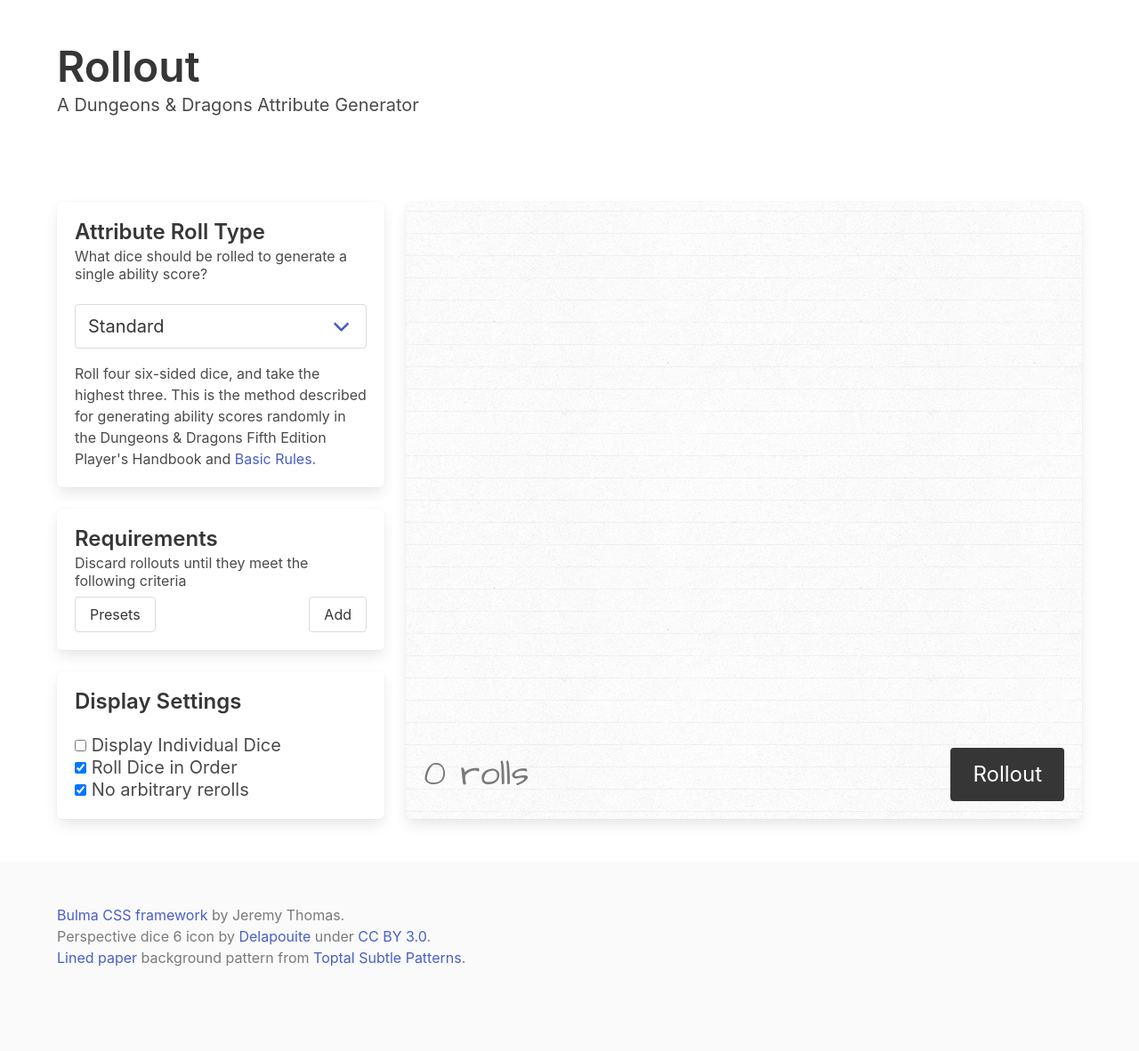
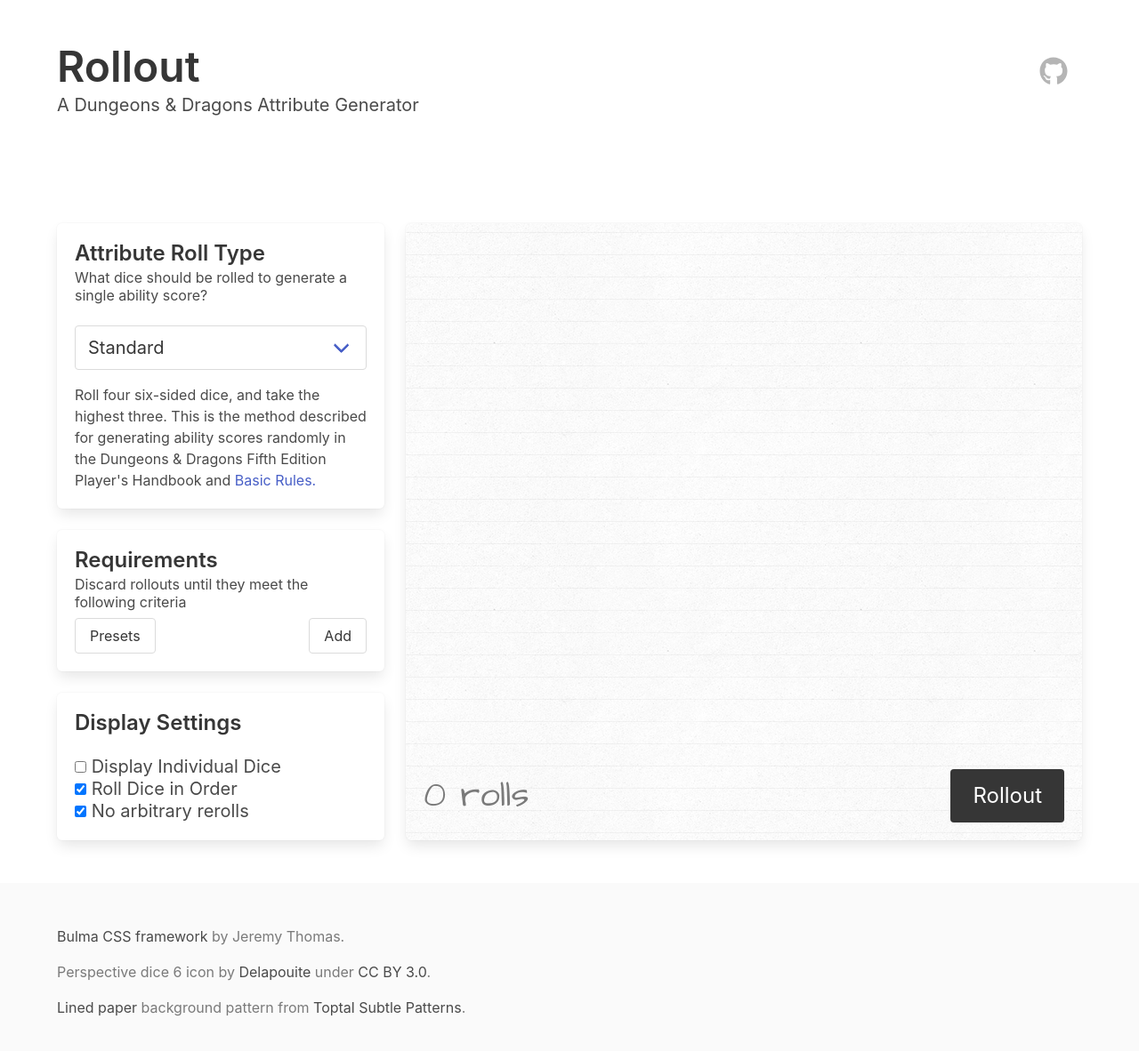
Before and after one commit to dwgill/rollout, a React (Create React App) app: page / in a window 1280 px wide. Shown: the top 1182 px of the page at 89% size. Built offline with nearby package versions, Linux system fonts and the light colour scheme.

Commit message:
Some work on corner icon

```diff
--- a/src/components/Credits/styles.module.css
+++ b/src/components/Credits/styles.module.css
@@ -1,7 +1,9 @@
 .link {
   composes: link from global;
-  /* composes: has-text-grey-dark from global;
-  composes: has-text-weight-semibold from global; */
+  /* composes: has-text-grey-dark from global; */
+  /* composes: has-text-grey from global; */
+  composes: has-text-grey-dark from global;
+  /* composes: has-text-weight-semibold from global; */
 }
 
 .list {
@@ -10,3 +12,7 @@
 .credit {
   composes: has-text-grey from global;
 }
+
+.credit:not(:last-child) {
+  margin-bottom: 1rem;
+}
--- a/src/components/RequirementDisplay/PresetsModal/PresetsModalInterior/PresetsModalInteriorView.js
+++ b/src/components/RequirementDisplay/PresetsModal/PresetsModalInterior/PresetsModalInteriorView.js
@@ -43,20 +43,20 @@ const PresetsModalInteriorView = ({
       <Button title="The Colville" onClick={handleSetColville}>
         A method described by Matt Colville in his{' '}
         <A link={colvilleLink}>Running the Game</A> series. Roll the standard
-        4d6, drop 1, six times in order, but start over again if the all the
-        modifiers add up to less than +2.
+        4d6 and drop the lowest die, six times in order, but start over again if
+        the all the modifiers add up to less than +2.
       </Button>
       <Button title="The Colville Classic" onClick={handleSetColvilleClassic}>
         The original approach{' '}
         <A link={colvilleClassicLink}>advocated by Matt Colville</A> when
-        introducing players to Dungeons & Dragons. Roll 4d6, drop 1, in order,
-        but discard the rollout if there aren't at least two scores 15 or
-        higher.
+        introducing players to Dungeons & Dragons. As standard, roll 4d6 and
+        drop the lowest die for each attribute, but discard the rollout if there
+        aren't at least two scores 15 or higher.
       </Button>
       <Button title="The Mercer" onClick={handleSetMercer}>
         An approach <A link={mercerLink}>used by Matt Mercer</A> of Critical
-        Role fame. Roll your stats using the standard 4d6 drop 1, but roll again
-        if the attributes don't add up to 70 or more.
+        Role fame. Roll your stats using the standard method, but roll again if
+        the attributes don't add up to 70 or more.
       </Button>
       <Button title="The Mercer+" onClick={handleSetMercerPlus}>
         <A link={mercerLink}>
--- a/src/pages/Home/Home.js
+++ b/src/pages/Home/Home.js
@@ -2,6 +2,12 @@ import React from 'react';
 import RolloutGenerator from '../../components/RolloutGenerator';
 import Credits from '../../components/Credits';
 import styles from './styles.module.css';
+
+const Icon = () => (
+  <a className={styles.iconContainer}>
+    <i className="fab fa-2x fa-github" />
+  </a>
+);
 
 /** @type React.SFC<{}> */
 const Home = () => (
@@ -13,6 +19,7 @@ const Home = () => (
           <h5 className={styles.subtitle}>
             A Dungeons & Dragons Attribute Generator
           </h5>
+          <Icon />
         </div>
       </div>
     </section>
--- a/src/pages/Home/styles.module.css
+++ b/src/pages/Home/styles.module.css
@@ -35,3 +35,13 @@
   justify-content: flex-start;
   align-items: center; */
 }
+
+.iconContainer {
+  composes: icon from global;
+  composes: link from global;
+  composes: is-medium from global;
+  composes: has-text-grey-light from global;
+  position: absolute;
+  top: 1rem;
+  right: 1rem;
+}
```
Also changed, not shown: 1 other file (tests, documents, lock files or other folders).
